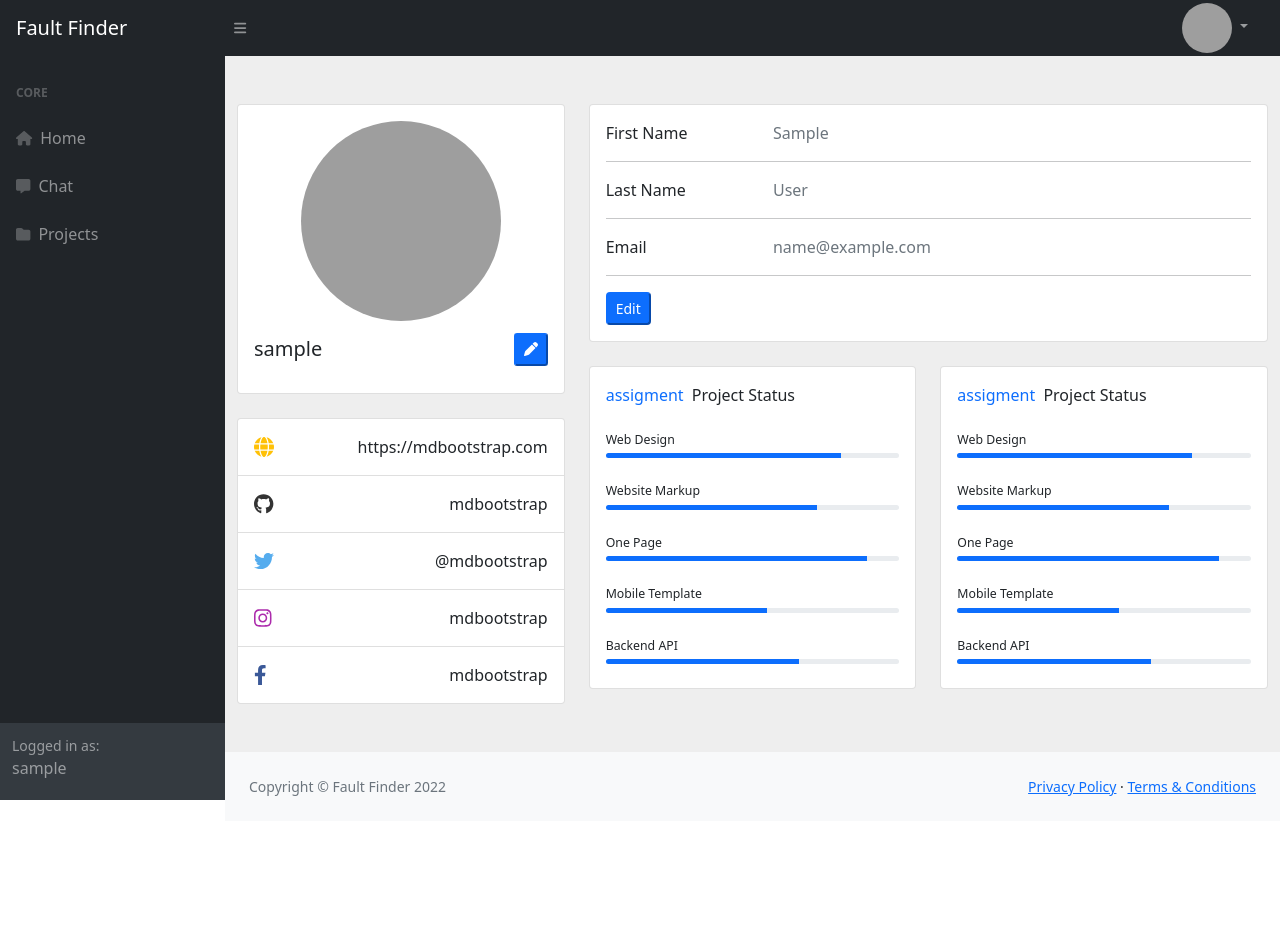
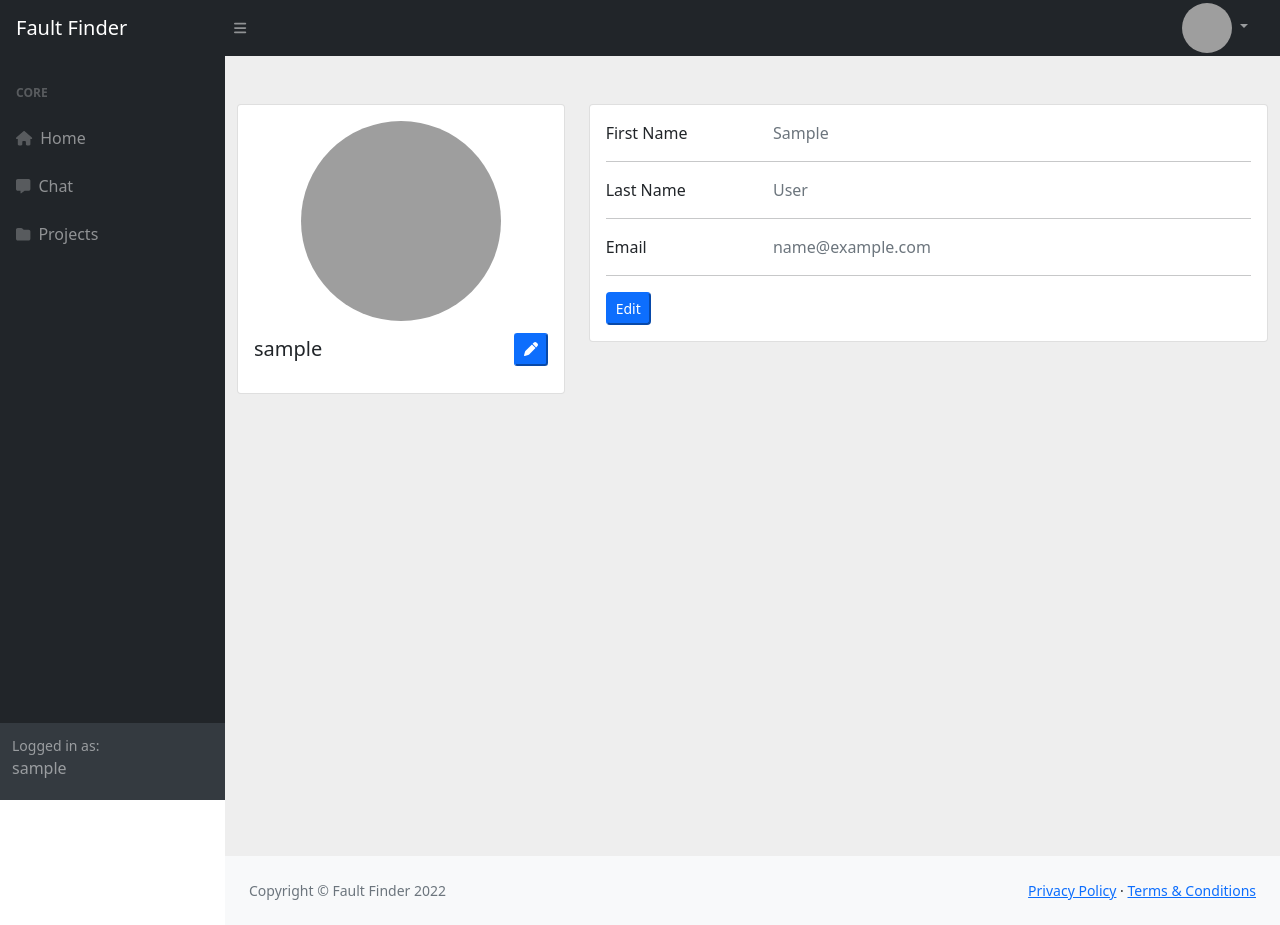
Before and after one commit to mkumm14/FaultFinder, a Django app: template authentication/templates/user/user_profile.html in a window 1280 px wide. Before the commit the page ends 800 px from the top, so only its background shows below. Run offline with Django 4.2, Linux system fonts and the light colour scheme; the template is opened without the code that fills it, so the values that code supplies are empty; the visitor is signed in with stand-in values (Sample User, id 1); parts of the project's set-up code (start-up, migrations or seed data) failed here and were passed over; some libraries are stand-ins or nearby versions; grey boxes are pictures that could not be loaded.

Commit message:
delete unecessary code blocks

```diff
--- a/authentication/templates/user/user_profile.html
+++ b/authentication/templates/user/user_profile.html
@@ -3,7 +3,7 @@
 {% block title %}user page{% endblock %}
 
 {% block content %}
-<section style="background-color: #eee;">
+<section style="background-color: #eee; height:100vh;">
   <div class="container py-5">
 
     <div class="row">
@@ -14,32 +14,7 @@
             {% include 'user/partials/username_partial.html' %}
           </div>
         </div>
-        <div class="card mb-4 mb-lg-0">
-          <div class="card-body p-0">
-            <ul class="list-group list-group-flush rounded-3">
-              <li class="list-group-item d-flex justify-content-between align-items-center p-3">
-                <i class="fas fa-globe fa-lg text-warning"></i>
-                <p class="mb-0">https://mdbootstrap.com</p>
-              </li>
-              <li class="list-group-item d-flex justify-content-between align-items-center p-3">
-                <i class="fab fa-github fa-lg" style="color: #333333;"></i>
-                <p class="mb-0">mdbootstrap</p>
-              </li>
-              <li class="list-group-item d-flex justify-content-between align-items-center p-3">
-                <i class="fab fa-twitter fa-lg" style="color: #55acee;"></i>
-                <p class="mb-0">@mdbootstrap</p>
-              </li>
-              <li class="list-group-item d-flex justify-content-between align-items-center p-3">
-                <i class="fab fa-instagram fa-lg" style="color: #ac2bac;"></i>
-                <p class="mb-0">mdbootstrap</p>
-              </li>
-              <li class="list-group-item d-flex justify-content-between align-items-center p-3">
-                <i class="fab fa-facebook-f fa-lg" style="color: #3b5998;"></i>
-                <p class="mb-0">mdbootstrap</p>
-              </li>
-            </ul>
-          </div>
-        </div>
+
       </div>
       <div class="col-lg-8">
         <div class="card mb-4">
@@ -51,76 +26,8 @@
 
         </div>
       </div>
-      <div class="row">
-        <div class="col-md-6">
-          <div class="card mb-4 mb-md-0">
-            <div class="card-body">
-              <p class="mb-4"><span class="text-primary font-italic me-1">assigment</span> Project Status
-              </p>
-              <p class="mb-1" style="font-size: .77rem;">Web Design</p>
-              <div class="progress rounded" style="height: 5px;">
-                <div class="progress-bar" role="progressbar" style="width: 80%" aria-valuenow="80" aria-valuemin="0"
-                  aria-valuemax="100"></div>
-              </div>
-              <p class="mt-4 mb-1" style="font-size: .77rem;">Website Markup</p>
-              <div class="progress rounded" style="height: 5px;">
-                <div class="progress-bar" role="progressbar" style="width: 72%" aria-valuenow="72" aria-valuemin="0"
-                  aria-valuemax="100"></div>
-              </div>
-              <p class="mt-4 mb-1" style="font-size: .77rem;">One Page</p>
-              <div class="progress rounded" style="height: 5px;">
-                <div class="progress-bar" role="progressbar" style="width: 89%" aria-valuenow="89" aria-valuemin="0"
-                  aria-valuemax="100"></div>
-              </div>
-              <p class="mt-4 mb-1" style="font-size: .77rem;">Mobile Template</p>
-              <div class="progress rounded" style="height: 5px;">
-                <div class="progress-bar" role="progressbar" style="width: 55%" aria-valuenow="55" aria-valuemin="0"
-                  aria-valuemax="100"></div>
-              </div>
-              <p class="mt-4 mb-1" style="font-size: .77rem;">Backend API</p>
-              <div class="progress rounded mb-2" style="height: 5px;">
-                <div class="progress-bar" role="progressbar" style="width: 66%" aria-valuenow="66" aria-valuemin="0"
-                  aria-valuemax="100"></div>
-              </div>
-            </div>
-          </div>
-        </div>
-        <div class="col-md-6">
-          <div class="card mb-4 mb-md-0">
-            <div class="card-body">
-              <p class="mb-4"><span class="text-primary font-italic me-1">assigment</span> Project Status
-              </p>
-              <p class="mb-1" style="font-size: .77rem;">Web Design</p>
-              <div class="progress rounded" style="height: 5px;">
-                <div class="progress-bar" role="progressbar" style="width: 80%" aria-valuenow="80" aria-valuemin="0"
-                  aria-valuemax="100"></div>
-              </div>
-              <p class="mt-4 mb-1" style="font-size: .77rem;">Website Markup</p>
-              <div class="progress rounded" style="height: 5px;">
-                <div class="progress-bar" role="progressbar" style="width: 72%" aria-valuenow="72" aria-valuemin="0"
-                  aria-valuemax="100"></div>
-              </div>
-              <p class="mt-4 mb-1" style="font-size: .77rem;">One Page</p>
-              <div class="progress rounded" style="height: 5px;">
-                <div class="progress-bar" role="progressbar" style="width: 89%" aria-valuenow="89" aria-valuemin="0"
-                  aria-valuemax="100"></div>
-              </div>
-              <p class="mt-4 mb-1" style="font-size: .77rem;">Mobile Template</p>
-              <div class="progress rounded" style="height: 5px;">
-                <div class="progress-bar" role="progressbar" style="width: 55%" aria-valuenow="55" aria-valuemin="0"
-                  aria-valuemax="100"></div>
-              </div>
-              <p class="mt-4 mb-1" style="font-size: .77rem;">Backend API</p>
-              <div class="progress rounded mb-2" style="height: 5px;">
-                <div class="progress-bar" role="progressbar" style="width: 66%" aria-valuenow="66" aria-valuemin="0"
-                  aria-valuemax="100"></div>
-              </div>
-            </div>
-          </div>
-        </div>
-      </div>
+
     </div>
-  </div>
   </div>
 </section>
 {% endblock %}
```
